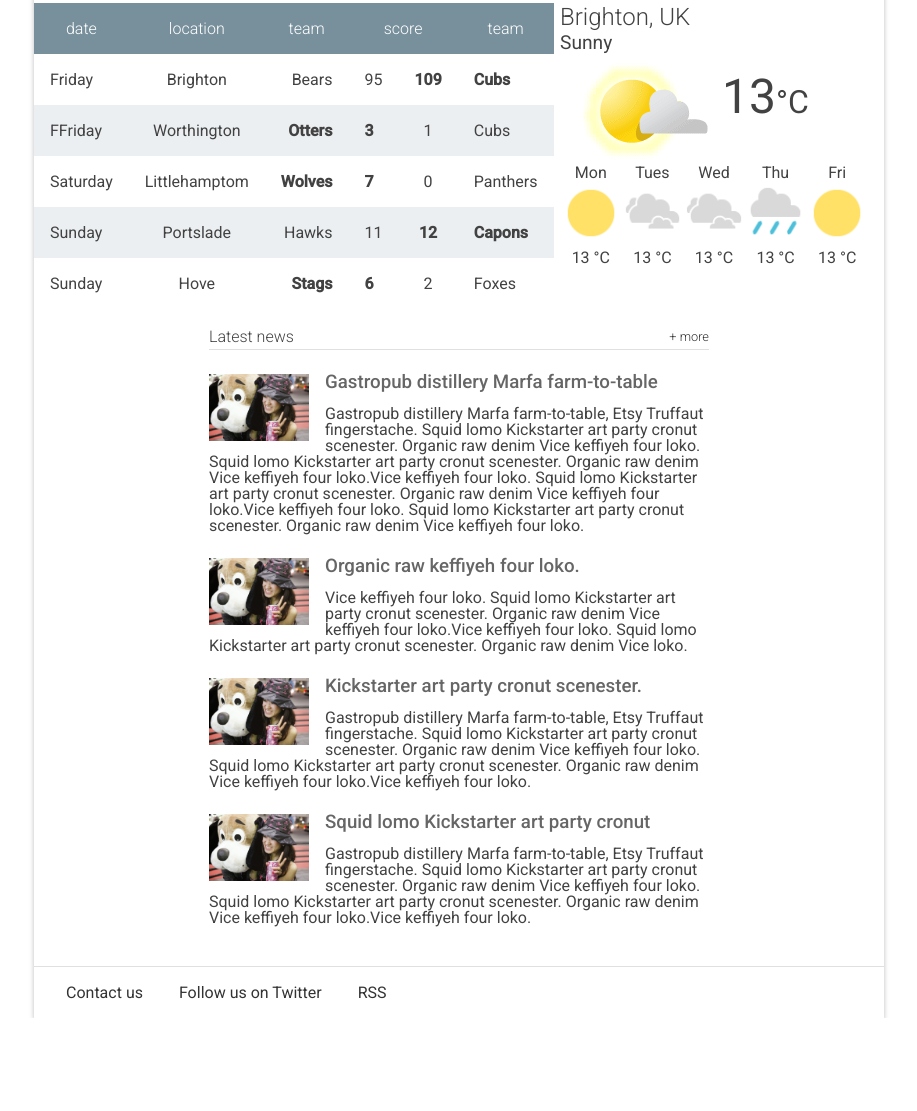
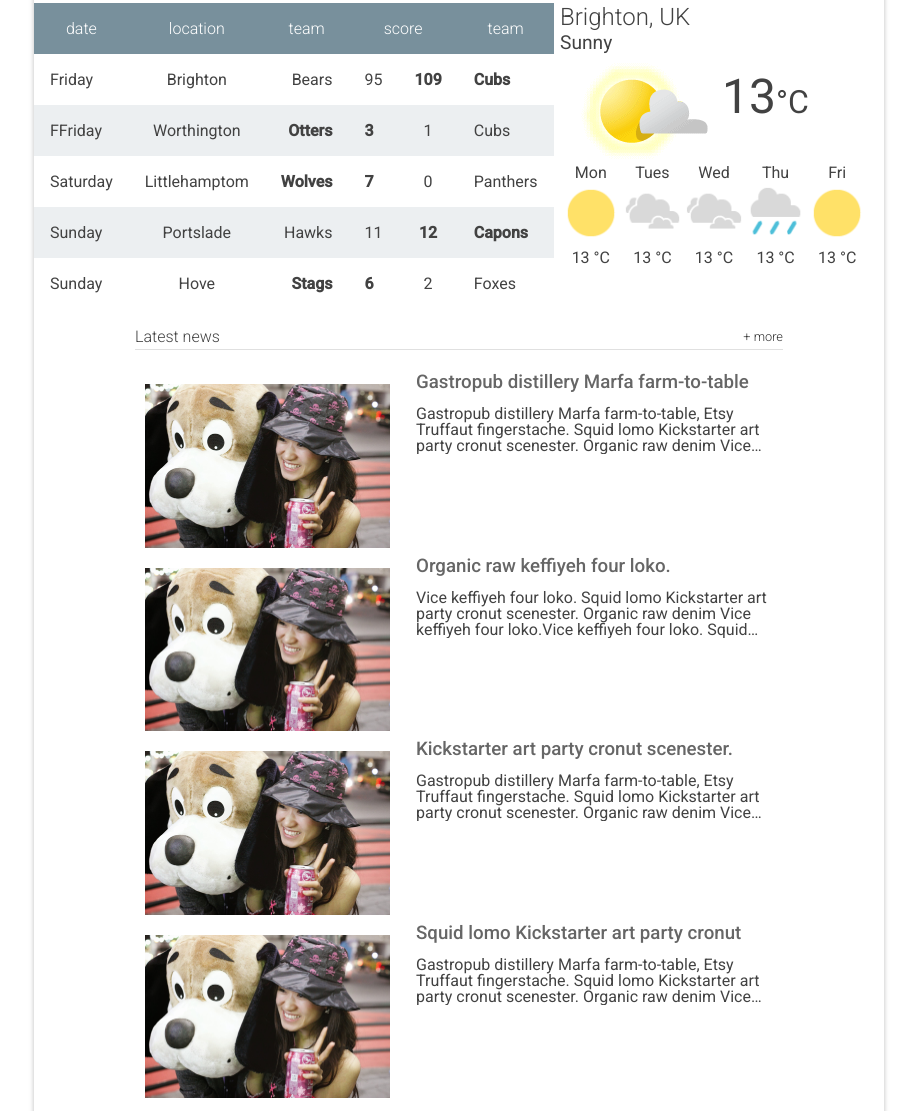
Before and after one commit to CarapiaAndre/praticingResponsive, a plain HTML site: page Brighton-Times/index.html in a window 1280 px wide. Shown: the part 575-1686 px from the top of the page, without its empty margins (181-1098 px from the left). Before the commit the page ends 1593 px from the top, so only its background shows below. Drawn offline with Linux system fonts and the light colour scheme.

Commit message:
feat: Adjusting .snippet__thumbnail

```diff
--- a/Brighton-Times/index.html
+++ b/Brighton-Times/index.html
@@ -149,29 +149,31 @@
           <h2 class="news__title">Latest news <a href="#" class="news__more">+ more</a></h2>
           <ul>
             <li class="snippet">
-              <img class="snippet__thumbnail" src="images/dog.jpg" alt="picture of a girl with a large, stuffed dog toy">
+              <div class="img-responsive">
+                <img class="snippet__thumbnail" src="images/dog_small.jpg" alt="picture of a girl with a large, stuffed dog toy">
+              </div>
               <h3 class="snippet__title"><a href="#">Gastropub distillery Marfa farm-to-table</a></h3>
-              <p>Gastropub distillery Marfa farm-to-table, Etsy Truffaut fingerstache.
+              <p class="snippet__description">Gastropub distillery Marfa farm-to-table, Etsy Truffaut fingerstache.
               Squid lomo Kickstarter art party cronut scenester. Organic raw denim Vice keffiyeh four loko. Squid lomo Kickstarter art party cronut scenester. Organic raw denim Vice keffiyeh four loko.Vice keffiyeh four loko. Squid lomo Kickstarter art party cronut scenester. Organic raw denim Vice keffiyeh four loko.Vice keffiyeh four loko. Squid lomo Kickstarter art party cronut scenester. Organic raw denim Vice keffiyeh four loko.
               </p>
             </li>
             <li class="snippet">
-              <img class="snippet__thumbnail" src="images/dog.jpg" alt="picture of a girl with a large, stuffed dog toy">
+              <img class="snippet__thumbnail" src="images/dog_small.jpg" alt="picture of a girl with a large, stuffed dog toy">
               <h3 class="snippet__title"><a href="#">Organic raw keffiyeh four loko.</a></h3>
-              <p>Vice keffiyeh four loko. Squid lomo Kickstarter art party cronut scenester. Organic raw denim Vice keffiyeh four loko.Vice keffiyeh four loko. Squid lomo Kickstarter art party cronut scenester. Organic raw denim Vice loko.
+              <p class="snippet__description">Vice keffiyeh four loko. Squid lomo Kickstarter art party cronut scenester. Organic raw denim Vice keffiyeh four loko.Vice keffiyeh four loko. Squid lomo Kickstarter art party cronut scenester. Organic raw denim Vice loko.
               </p>
             </li>
             <li class="snippet">
-              <img class="snippet__thumbnail" src="images/dog.jpg" alt="picture of a girl with a large, stuffed dog toy">
+              <img class="snippet__thumbnail" src="images/dog_small.jpg" alt="picture of a girl with a large, stuffed dog toy">
               <h3 class="snippet__title"><a href="#">Kickstarter art party cronut scenester.</a></h3>
-              <p>Gastropub distillery Marfa farm-to-table, Etsy Truffaut fingerstache.
+              <p class="snippet__description">Gastropub distillery Marfa farm-to-table, Etsy Truffaut fingerstache.
               Squid lomo Kickstarter art party cronut scenester. Organic raw denim Vice keffiyeh four loko. Squid lomo Kickstarter art party cronut scenester. Organic raw denim Vice keffiyeh four loko.Vice keffiyeh four loko.
               </p>
             </li>
             <li class="snippet">
-              <img class="snippet__thumbnail" src="images/dog.jpg" alt="picture of a girl with a large, stuffed dog toy">
+              <img class="snippet__thumbnail" src="images/dog_small.jpg" alt="picture of a girl with a large, stuffed dog toy">
               <h3 class="snippet__title"><a href="#">Squid lomo Kickstarter art party cronut </a></h3>
-              <p>Gastropub distillery Marfa farm-to-table, Etsy Truffaut fingerstache.
+              <p class="snippet__description">Gastropub distillery Marfa farm-to-table, Etsy Truffaut fingerstache.
               Squid lomo Kickstarter art party cronut scenester. Organic raw denim Vice keffiyeh four loko. Squid lomo Kickstarter art party cronut scenester. Organic raw denim Vice keffiyeh four loko.Vice keffiyeh four loko.
               </p>
             </li>
--- a/Brighton-Times/main.css
+++ b/Brighton-Times/main.css
@@ -335,13 +335,13 @@ main {
 .snippet {
   clear: both;
   margin: 24px 0;
-  max-width: 500px;
 }
 
 .snippet__thumbnail {
-  width: 100px;
+  width: 245px;
   float: left;
   margin-right: 1em;
+  padding: 10px;
 }
 
 .snippet__title {
@@ -351,6 +351,14 @@ main {
 .snippet__title a {
   text-decoration: none;
   color: #666;
+}
+
+.snippet__description {
+  overflow: hidden;
+  display: -webkit-box;
+  -webkit-box-orient: vertical;
+  max-height: 150px;
+  -webkit-line-clamp: 3;
 }
 
 .snippet__title a:hover,
--- a/Brighton-Times/responsive.css
+++ b/Brighton-Times/responsive.css
@@ -27,6 +27,25 @@
     font-size: 16px;
     line-height: 1em;
   }
+
+  .scores__table .location {
+    display: block;
+  }
+}
+
+@media screen and (max-width: 700px) {
+  .snippet__thumbnail {
+    display: none;
+  }
+
+  .snippet__description {
+    -webkit-line-clamp: 3;
+    max-height: 3.7em;
+  }
+
+  .snippet {
+    max-width: 500px;
+  }
 }
 
 @media screen and (min-width: 850px) {
@@ -34,6 +53,10 @@
     width: 850px;
     margin-left: auto;
     margin-right: auto;
+  }
+
+  .recent-news {
+    width: 80%;
   }
 
   .hero {
@@ -50,8 +73,4 @@
   .weather {
     order: 3;
   }
-
-  .scores__table .location {
-    display: block;
-  }
 }
```
Also changed, not shown: Brighton-Times/images/dog_small.jpg (added).
